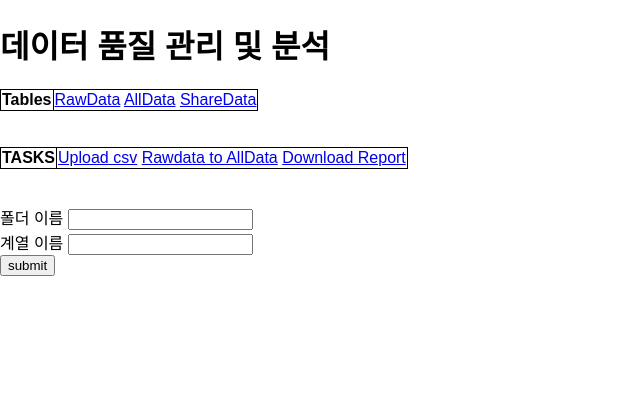
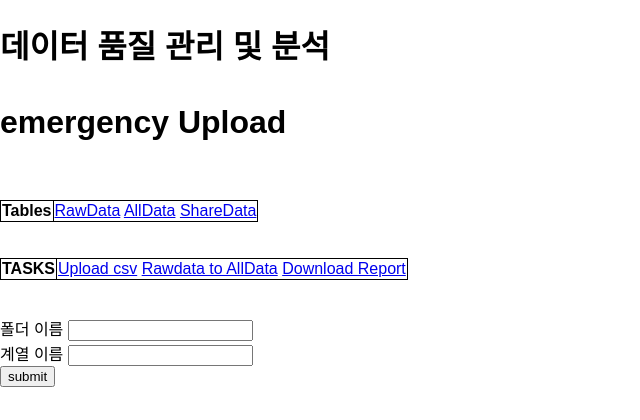
Before and after one commit to yrepi224/Flask_LTAS, a Flask app: page /upload/emergency/ in a window 1280 px wide. Shown: the top 420 px of the page, without its empty margins (0-640 px from the left). Run offline with Flask 2, Linux system fonts and the light colour scheme; some libraries are stand-ins or nearby versions.

Commit message:
emergency upload

```diff
--- a/app.py
+++ b/app.py
@@ -132,7 +132,7 @@ def emergency():
         except:
             return 'upload failed'
     else:
-        return render_template('upload_csv.html')
+        return render_template('upload_csv.html',emergency = 'emergency')
 
 if __name__ == "__main__":
     app.run(debug=True)
--- a/module.py
+++ b/module.py
@@ -261,8 +261,9 @@ def emergency_upload(foldername, filename):
     print('Imported ('+str(cnt)+') lines of All Data!')
     print('Failed ('+str(fcnt)+') lines of All Data!')
     print('------------------------------------------------------------------------------')
+
+# **개별실행**
 # emergency_upload()
-# **개별실행**
 # upload_db()
 # all_select_data()
 # share_select_data()
--- a/templates/upload_csv.html
+++ b/templates/upload_csv.html
@@ -6,7 +6,13 @@
 
 {% block body %}
 <div class="content">
-    <h1 style="text-align: left">데이터 품질 관리 및 분석</h1>
+    <h1 style="text-align: left">데이터 품질 관리 및 분석    {% if emergency == 'emergency' %}
+        <br>
+        <br>
+        emergency Upload
+        <br>
+        <br>
+        {% endif %}</h1>
     <table>
         <tr>
             <th>Tables</th>
```
